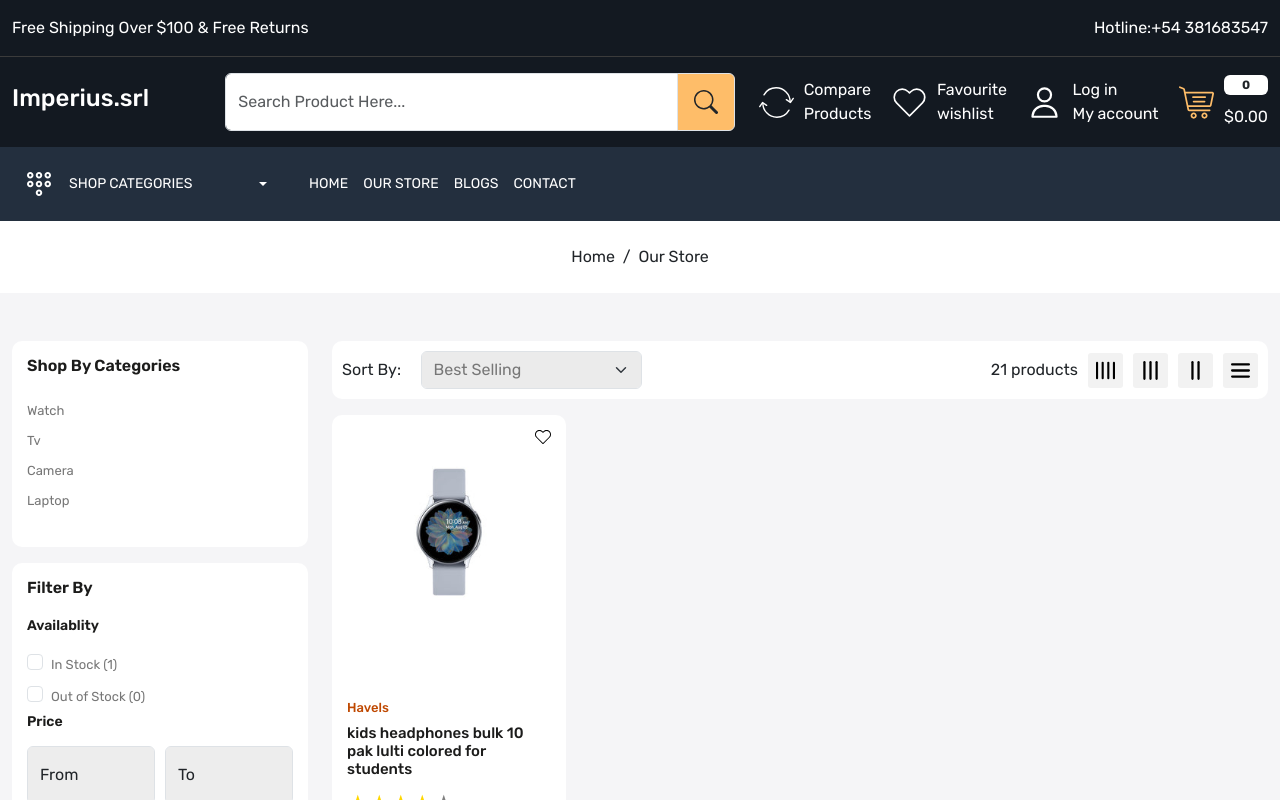
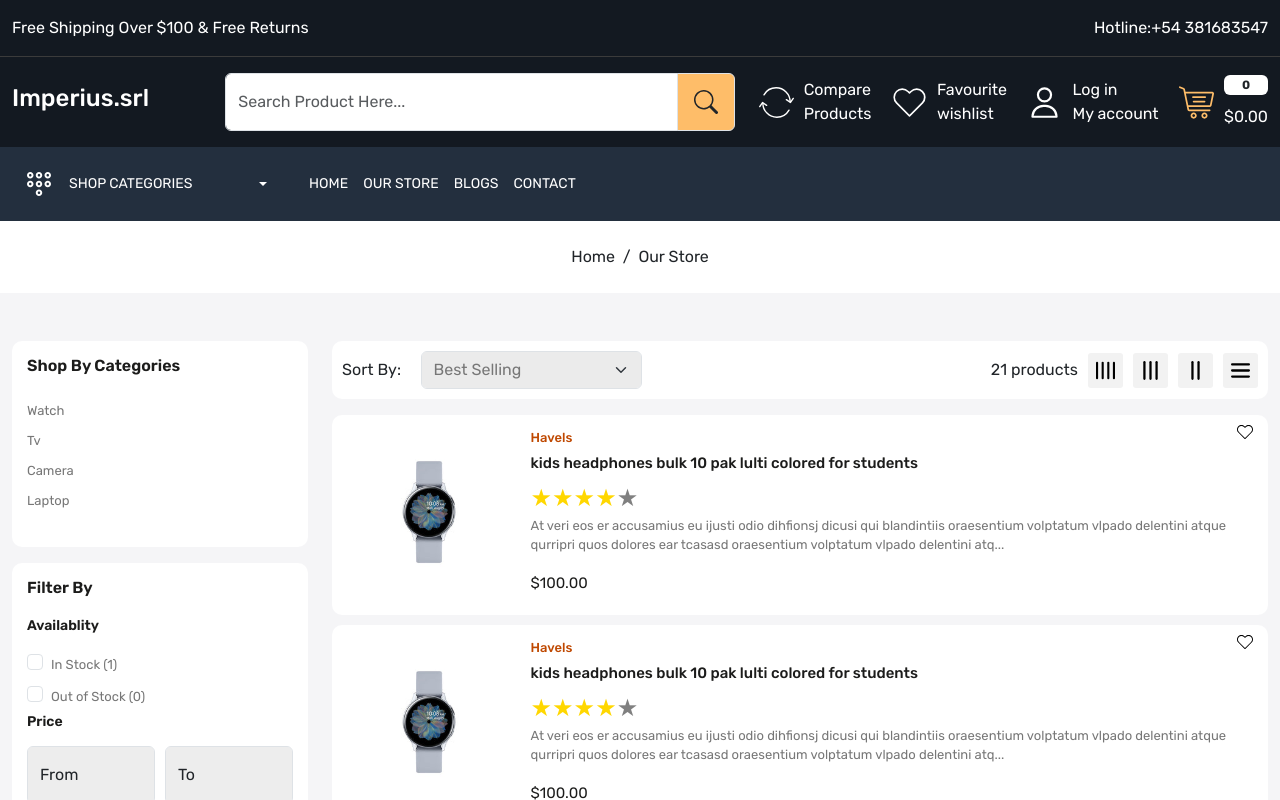
Before and after one commit to Izan0501/Imperius.Srl-Frontend, a React (Create React App) app: page /store in a window 1280 px wide. Both pictures are taken after a click on the picture 1240 px from the left and 370 px from the top of the page. Shown: the top 800 px of the page. Built offline with nearby package versions, Linux system fonts and the light colour scheme.

Commit message:
addStoreProductListStyle-StartedBlogPage

```diff
--- a/src/App.css
+++ b/src/App.css
@@ -318,6 +318,7 @@ footer .social-icons .text-white {
   background-color: white;
   border-radius: 10px;
   overflow: hidden;
+  width: 100%;
 }
 
 .product-card .product-image {
@@ -474,10 +475,55 @@ footer .social-icons .text-white {
   background-color: var(--color-f2f2f2);
   padding: 8px;
   border-radius: 3px;
+  cursor: pointer;
 }
 
 .form-floating>.form-control{
   background-color: var(--color-ededed);
 }
 
+.gr-12 {
+  width: 100%;
+}
+
+.gr-6 {
+  width: 49%;
+}
+
+.gr-4 {
+  width: 32%;
+}
+
+.gr-3 {
+  width: 24%;
+}
+
+.gr-12 .product-card{
+  display: flex;
+  gap: 20px;
+  margin-bottom: 0;
+}
+.gr-6 .product-image{
+  width: 100%;
+}
+
+.gr-6 .product-image img{
+  margin: auto;
+  display: block;
+}
+
+.gr-12 .product-card .product-image {
+  width: 270px;
+  margin-bottom: -100px
+}
+
+.gr-12 .action-bar{
+  top: 18%;
+}
+
+.product-card p.description {
+  font-size: 13px;
+  color: var(--color-777777);
+  margin-right: 20px;
+}
 /* Store Section Ends */
--- a/src/App.js
+++ b/src/App.js
@@ -6,6 +6,7 @@ import Home from "./pages/Home"
 import Contact from "./pages/Contact"
 import About from "./pages/About"
 import Store from "./pages/Store"
+import Blog from './pages/Blog';
 
 function App() {
   return (
@@ -17,6 +18,7 @@ function App() {
             <Route path='about' element={<About />} />
             <Route path='contact' element={<Contact />} />
             <Route path='store' element={<Store />} />
+            <Route path='blog' element={<Blog />} />
           </Route>
         </Routes>
       </BrowserRouter>
--- a/src/components/Header.js
+++ b/src/components/Header.js
@@ -112,7 +112,7 @@ const Header = () => {
                       Our Store
                     </NavLink>
                     <NavLink
-                      to='/'>
+                      to='/blog'>
                       Blogs
                     </NavLink>
                     <NavLink
--- a/src/components/ProductCard.js
+++ b/src/components/ProductCard.js
@@ -1,11 +1,14 @@
 import React from 'react'
 import ReactStars from "react-rating-stars-component";
-import { Link } from 'react-router-dom';
+import { Link, useLocation } from 'react-router-dom';
 
-const ProductCard = () => {
+const ProductCard = (props) => {
+    const { grid } = props
+    const location = useLocation();
 
     return (
-        <div className="col-3">
+        <>
+            <div className={`${location.pathname == "/store" ? `gr-${grid}` : "col-3"}`}>
                 <Link className="product-card position-relative">
                     <div className="wishlist-icon position-absolute">
                         <Link>
@@ -28,6 +31,11 @@ const ProductCard = () => {
                             value={4}
                             edit={false}
                         />
+                        <p className={`description ${grid === 12 ? "d-block" : "d-none"}`}>
+                            At veri eos er accusamius eu ijusti odio dihfionsj dicusi qui
+                            blandintiis oraesentium volptatum vlpado delentini atque qurripri
+                            quos dolores ear tcasasd oraesentium volptatum vlpado delentini atq...
+                        </p>
                         <Link className="price">$100.00</Link>
                     </div>
                     <div className="action-bar position-absolute">
@@ -45,6 +53,52 @@ const ProductCard = () => {
                     </div>
                 </Link>
             </div>
+            <div className={`${location.pathname == "/store" ? `gr-${grid}` : "col-3"}`}>
+                <Link className="product-card position-relative">
+                    <div className="wishlist-icon position-absolute">
+                        <Link>
+                            <img src="images/wish.svg" alt="wishlist" />
+                        </Link>
+                    </div>
+                    <div className="product-image">
+                        <img src="images/watch.jpg" className='img-fluid' alt="product" />
+                        <img src="images/watch1.jpg" className='img-fluid' alt="product" />
+                    </div>
+                    <div className="product-details">
+                        <h6 className="brand">Havels</h6>
+                        <h5 className="product tittle">
+                            kids headphones bulk 10 pak lulti colored for students
+                        </h5>
+                        <ReactStars
+                            count={5}
+                            size={24}
+                            activeColor="#ffd700"
+                            value={4}
+                            edit={false}
+                        />
+                        <p className={`description ${grid === 12 ? "d-block" : "d-none"}`}>
+                            At veri eos er accusamius eu ijusti odio dihfionsj dicusi qui
+                            blandintiis oraesentium volptatum vlpado delentini atque qurripri
+                            quos dolores ear tcasasd oraesentium volptatum vlpado delentini atq...
+                        </p>
+                        <Link className="price">$100.00</Link>
+                    </div>
+                    <div className="action-bar position-absolute">
+                        <div className="d-flex flex-column gap-15">
+                            <Link>
+                                <img src="images/prodcompare.svg" alt="Compare" />
+                            </Link>
+                            <Link>
+                                <img src="images/view.svg" alt="View" />
+                            </Link>
+                            <Link>
+                                <img src="images/add-cart.svg" alt="addCart" />
+                            </Link>
+                        </div>
+                    </div>
+                </Link>
+            </div>
+        </>
     )
 }
 
--- /dev/null
+++ b/src/pages/Blog.js
@@ -0,0 +1,9 @@
+import React from 'react'
+
+const Blog = () => {
+  return (
+    <div>Blog</div>
+  )
+}
+
+export default Blog
--- a/src/pages/Store.js
+++ b/src/pages/Store.js
@@ -6,7 +6,6 @@ import ProductCard from '../components/ProductCard';
 
 const Store = () => {
   const [grid, setGrid] = useState(4);
-  // alert(grid)
 
   return (
     <>
@@ -146,7 +145,7 @@ const Store = () => {
               <div className="filter-sort-grid mb-3 ">
                 <div className="d-flex justify-content-between align-items-center">
                   <div className="d-flex align-items-center gap-10">
-                    <p className="mb-0 d-block" style={{"width": "100px"}}>Sort By:</p>
+                    <p className="mb-0 d-block" style={{ "width": "100px" }}>Sort By:</p>
                     <select name="" className='form-control form-select' id="">
                       <option value="manual">Featured</option>
                       <option value="best-selling" selected='selected'>Best Selling</option>
@@ -161,17 +160,17 @@ const Store = () => {
                   <div className='d-flex align-items-center gap-10 grid'>
                     <p className="total-products mb-0">21 products</p>
                     <div className="d-flex gap-10 align-items-center">
-                      <img onClick={()=> {
+                      <img onClick={() => {
+                        setGrid(3)
+                      }} src="images/gr4.svg" alt="grid" className="d-block img-fluid" />
+                      <img onClick={() => {
                         setGrid(4)
-                      }} src="images/gr4.svg" alt="grid" className="d-block img-fluid" />
-                      <img onClick={()=> {
-                        setGrid(3)
                       }} src="images/gr3.svg" alt="grid" className="d-block img-fluid" />
-                      <img onClick={()=> {
-                        setGrid(2)
+                      <img onClick={() => {
+                        setGrid(6)
                       }} src="images/gr2.svg" alt="grid" className="d-block img-fluid" />
-                      <img onClick={()=> {
-                        setGrid(1)
+                      <img onClick={() => {
+                        setGrid(12)
                       }} src="images/gr.svg" alt="grid" className="d-block img-fluid" />
                     </div>
                   </div>
@@ -179,7 +178,11 @@ const Store = () => {
               </div>
               {/* Store Products List */}
               <div className="products-list pb-5">
-                <ProductCard grid={grid}/>
+                <div className="d-flex gap-10 flex-wrap">
+                  <ProductCard grid={grid} />
+                  <ProductCard grid={grid} />
+                  <ProductCard grid={grid} />
+                </div>
               </div>
             </div>
           </div>
```
Lines whose indentation alone changed are shown as unchanged.
